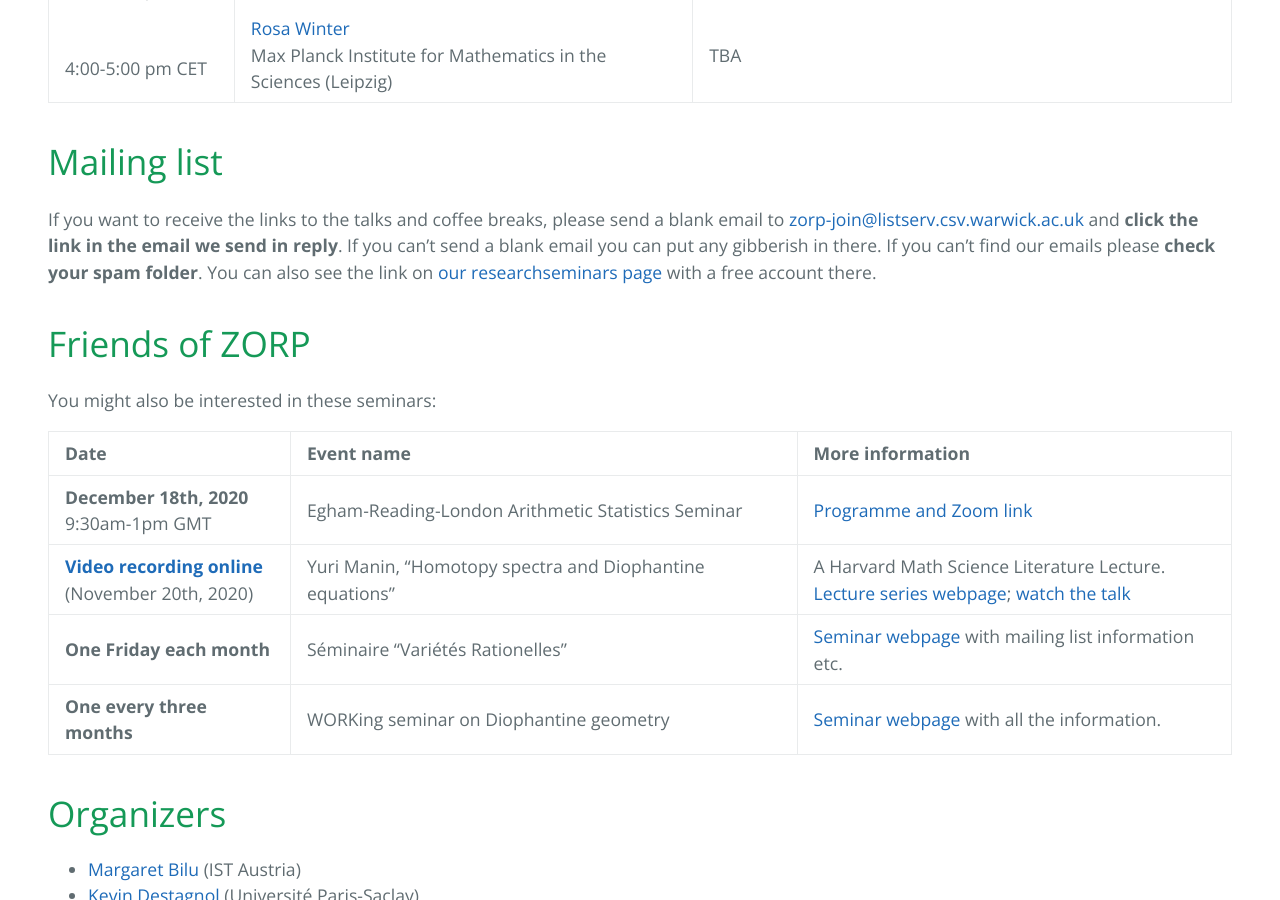
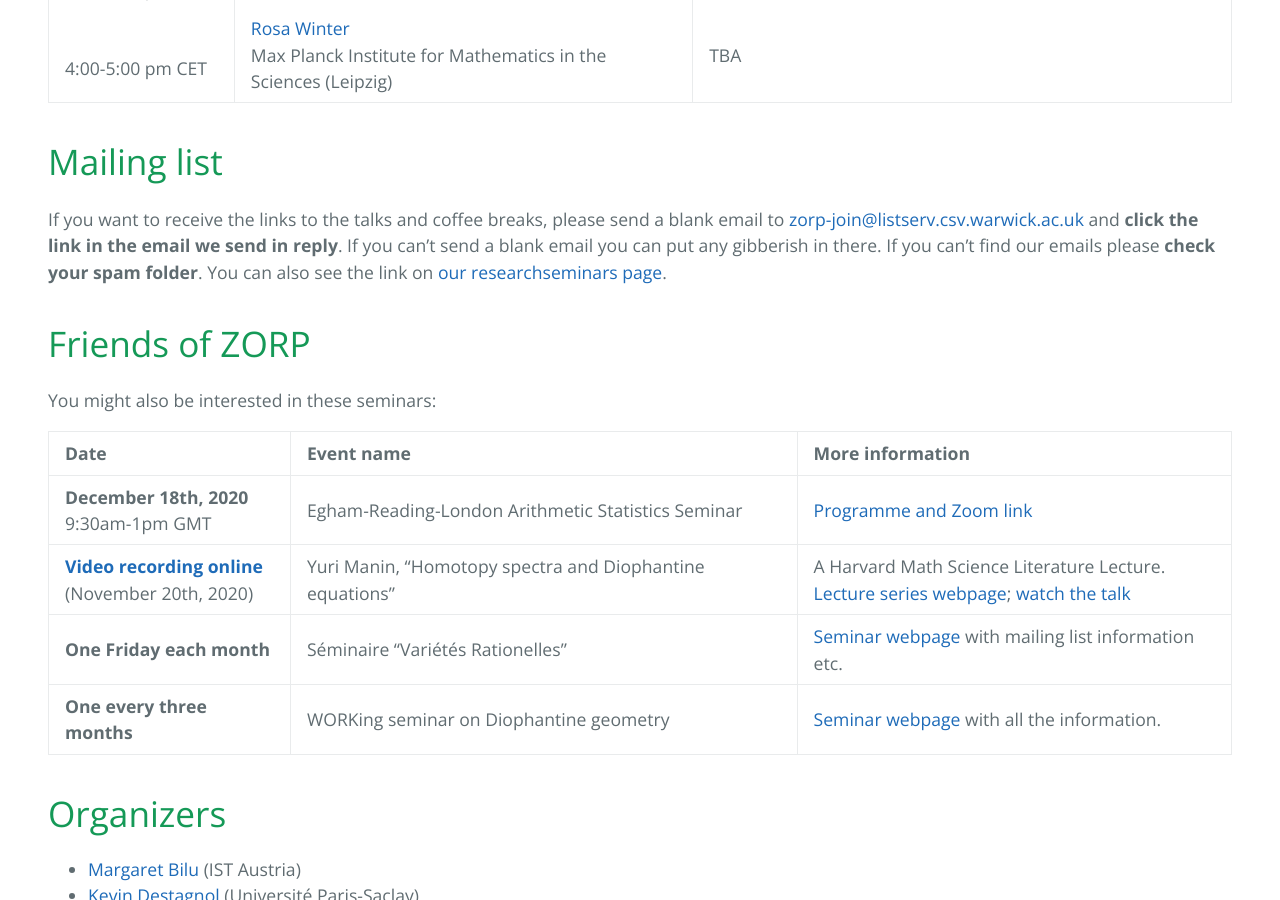
Before and after one commit to zoom-on-rational-points/zoom-on-rational-points.github.io, a Jekyll site: the page built from index.md, in a window 1280 px wide and 900 px high, scrolled down 1374 px. Built offline with Jekyll 4.4.1, drawn with Linux system fonts in a browser that asks for light colours; our own code applies the rules of GitHub Pages for plain Markdown files.

Commit message:
Update index.md

```diff
--- a/index.md
+++ b/index.md
@@ -20,7 +20,7 @@
 
 # Mailing list
 
-If you want to receive the links to the talks and coffee breaks, please send a blank email to <a href='mailto:zorp-join@listserv.csv.warwick.ac.uk'>zorp-join@listserv.csv.warwick.ac.uk</a> and <b>click the link in the email we send in reply</b>. If you can't send a blank email you can put any gibberish in there. If you can't find our emails please **check your spam folder**.  You can also see the link on <a href="https://researchseminars.org/seminar/zorp_1729">our researchseminars page</a> with a free account there.
+If you want to receive the links to the talks and coffee breaks, please send a blank email to <a href='mailto:zorp-join@listserv.csv.warwick.ac.uk'>zorp-join@listserv.csv.warwick.ac.uk</a> and <b>click the link in the email we send in reply</b>. If you can't send a blank email you can put any gibberish in there. If you can't find our emails please **check your spam folder**.  You can also see the link on <a href="https://researchseminars.org/seminar/zorp_1729">our researchseminars page</a>.
 
 # Friends of ZORP
 
```
